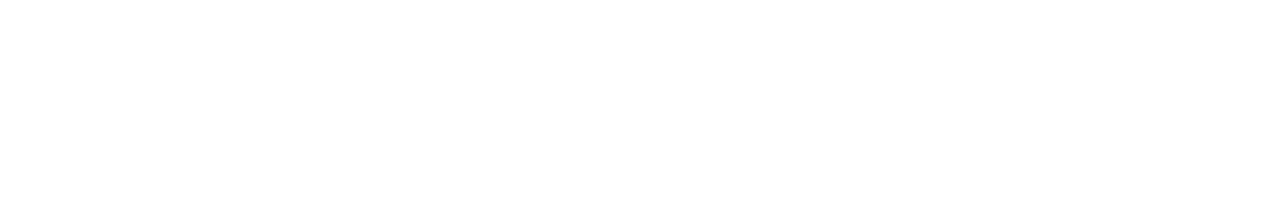
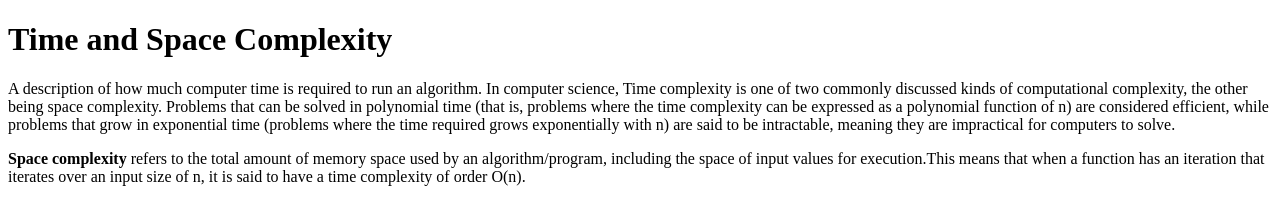
Before and after one commit to acciojob/time-and-space-complexity-sutharchetan, a website: page main.html in a window 1280 px wide. Drawn offline with Linux system fonts and the light colour scheme.

Commit message:
created a submission

```diff
--- a/main.html
+++ b/main.html
@@ -8,6 +8,9 @@
 
 <body>
 	<!-- the entire body must be written by student -->
+	<h1>Time and Space Complexity</h1>
+	<p> A description of how much computer time is required to run an algorithm. In computer science, Time complexity is one of two commonly discussed kinds of computational complexity, the other being space complexity. Problems that can be solved in polynomial time (that is, problems where the time complexity can be expressed as a polynomial function of n) are considered efficient, while problems that grow in exponential time (problems where the time required grows exponentially with n) are said to be intractable, meaning they are impractical for computers to solve.</p>
+	<p><b>Space complexity</b> refers to the total amount of memory space used by an algorithm/program, including the space of input values for execution.This means that when a function has an iteration that iterates over an input size of n, it is said to have a time complexity of order O(n).</p>
     <script type="text/javascript" src="./script.js">
 </script>
 
```
